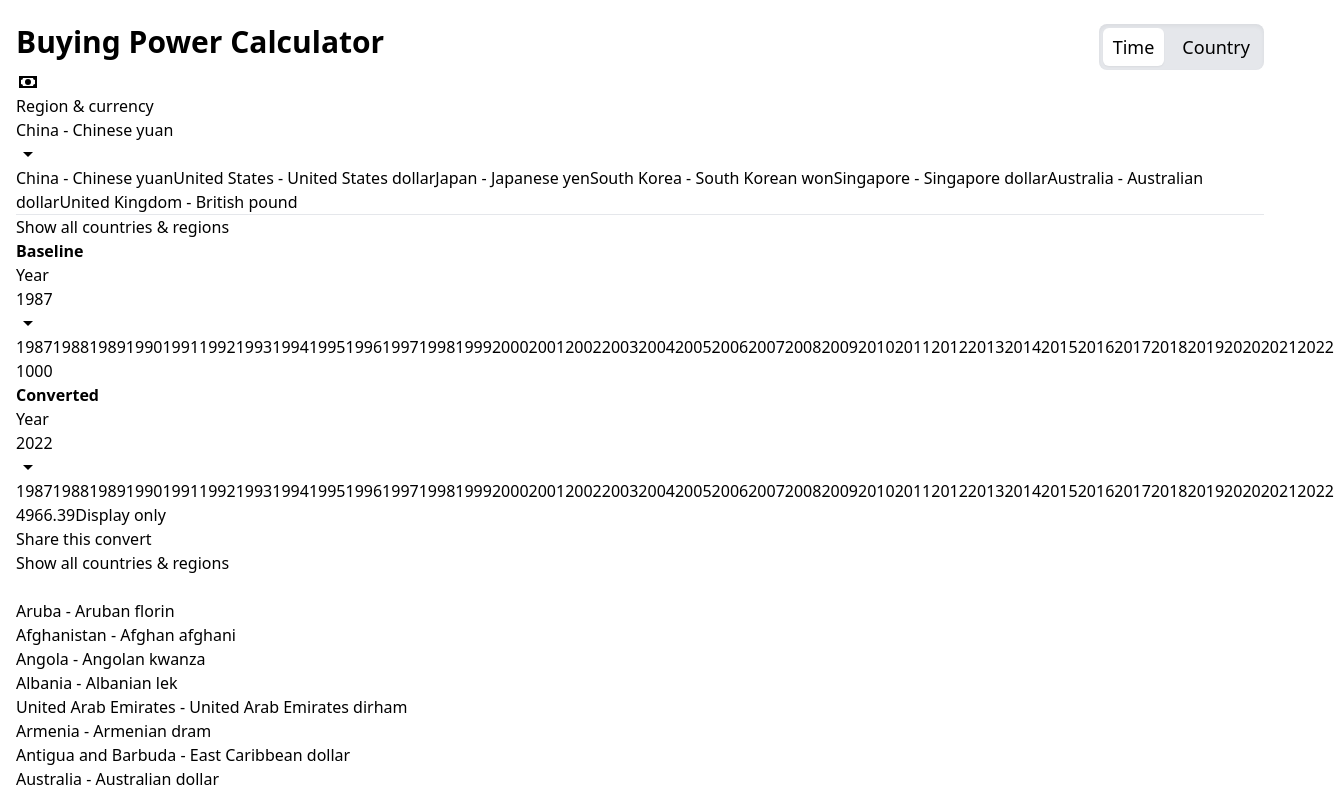
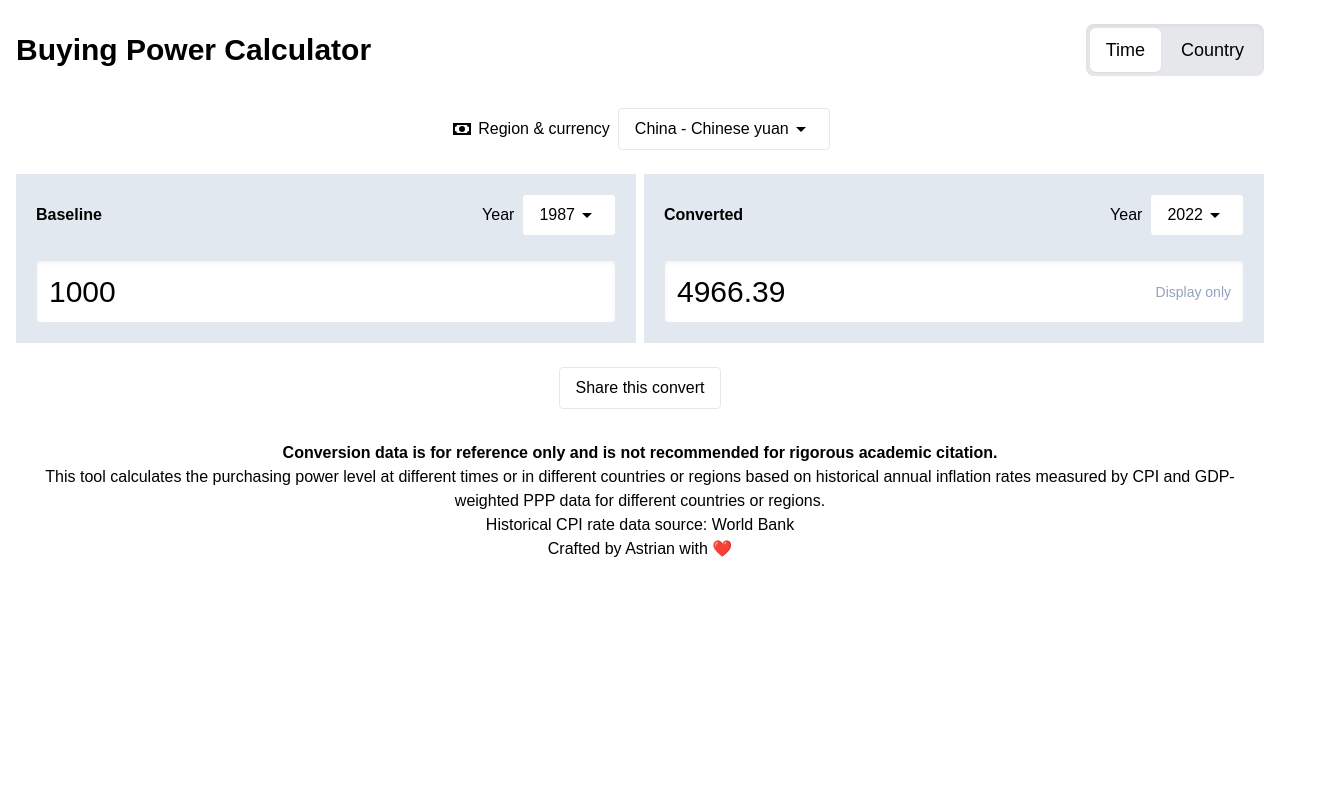
Before and after one commit to Astrian/buying-power-calculator, a React (Vite) app: page / in a window 1280 px wide. Shown: the top 795 px of the page, 1334 px wide, since content can reach past the window. Built offline with nearby package versions, Linux system fonts and the light colour scheme.

Commit message:
css modify

```diff
--- a/src/App.tsx
+++ b/src/App.tsx
@@ -14,18 +14,20 @@ function App() {
   return (
     <>
     <div className="container mx-auto px-[16px]">
-      <div className="flex justify-between mt-6">
+      <div className="flex md:justify-between items-center mt-6 flex-col md:flex-row">
         <h1 className="text-3xl font-bold">{t('website_title')}</h1>
-        <ul className="tab">
+        <ul className="tab mt-4 md:mt-0">
           <li className={feature === 'time' ? 'is-active' : ''} onClick={() => setFeature('time')}><a>{t('feature_time')}</a></li>
           <li className={feature === 'country' ? 'is-active' : ''} onClick={() => setFeature('country')}><a>{t('feature_country')}</a></li>
         </ul>
       </div>
 
+      <hr className="mt-4 md:hidden" />
+
       {feature === 'time' && <Inflation />}
       {feature === 'country' && <Countries />}
 
-      <div className="footer-part">
+      <div className="text-center mt-8">
         <Trans i18nKey="footer">
           <a className="styled" href="https://data.worldbank.org/" target="_blank">World Bank</a>
           <a className="styled" href="https://astrian.moe" target="_blank">blog link</a>
--- a/src/complied.css
+++ b/src/complied.css
@@ -593,8 +593,16 @@ video {
   margin-right: auto;
 }
 
+.mt-4 {
+  margin-top: 1rem;
+}
+
 .mt-6 {
   margin-top: 1.5rem;
+}
+
+.mt-8 {
+  margin-top: 2rem;
 }
 
 .flex {
@@ -605,8 +613,54 @@ video {
   display: table;
 }
 
+.hidden {
+  display: none;
+}
+
+.flex-1 {
+  flex: 1 1 0%;
+}
+
+.flex-col {
+  flex-direction: column;
+}
+
+.items-center {
+  align-items: center;
+}
+
+.justify-center {
+  justify-content: center;
+}
+
 .justify-between {
   justify-content: space-between;
+}
+
+.gap-1 {
+  gap: 0.25rem;
+}
+
+.gap-2 {
+  gap: 0.5rem;
+}
+
+.gap-4 {
+  gap: 1rem;
+}
+
+.bg-slate-200 {
+  --tw-bg-opacity: 1;
+  background-color: rgb(226 232 240 / var(--tw-bg-opacity));
+}
+
+.p-\[20px\] {
+  padding: 20px;
+}
+
+.px-5 {
+  padding-left: 1.25rem;
+  padding-right: 1.25rem;
 }
 
 .px-\[16px\] {
@@ -614,13 +668,44 @@ video {
   padding-right: 16px;
 }
 
+.py-4 {
+  padding-top: 1rem;
+  padding-bottom: 1rem;
+}
+
+.text-center {
+  text-align: center;
+}
+
+.font-number {
+  font-family: din-2014, sans-serif;
+}
+
 .text-3xl {
   font-size: 1.875rem;
   line-height: 2.25rem;
 }
 
+.text-\[30px\] {
+  font-size: 30px;
+}
+
+.text-sm {
+  font-size: 0.875rem;
+  line-height: 1.25rem;
+}
+
 .font-bold {
   font-weight: 700;
+}
+
+.text-slate-400 {
+  --tw-text-opacity: 1;
+  color: rgb(148 163 184 / var(--tw-text-opacity));
+}
+
+* {
+  font-family: runda, source-han-sans-cjk-sc, sans-serif;
 }
 
 .tab {
@@ -629,7 +714,7 @@ video {
   -webkit-user-select: none;
      -moz-user-select: none;
           user-select: none;
-  gap: 0.5rem;
+  gap: 0.25rem;
   border-radius: 8px;
   --tw-bg-opacity: 1;
   background-color: rgb(229 231 235 / var(--tw-bg-opacity));
@@ -641,16 +726,22 @@ video {
     border-radius: 6px;
   }
   li {
-    padding-left: 10px;
-    padding-right: 10px;
+    padding-left: 1rem;
+    padding-right: 1rem;
   }
   li {
-    padding-top: 5px;
-    padding-bottom: 5px;
+    padding-top: 0.5rem;
+    padding-bottom: 0.5rem;
   }
   li {
     font-size: 1.125rem;
     line-height: 1.75rem;
+  }
+  li {
+    &:hover {
+      --tw-bg-opacity: 1;
+      background-color: rgb(209 213 219 / var(--tw-bg-opacity));
+    }
   }
   .is-active {
     --tw-bg-opacity: 1;
@@ -661,4 +752,182 @@ video {
     --tw-shadow-colored: 0 1px 2px 0 var(--tw-shadow-color);
     box-shadow: var(--tw-ring-offset-shadow, 0 0 #0000), var(--tw-ring-shadow, 0 0 #0000), var(--tw-shadow);
   }
+  .is-active{
+    &:hover {
+      --tw-bg-opacity: 1;
+      background-color: rgb(255 255 255 / var(--tw-bg-opacity));
+    }
+  }
 }
+
+.button {
+  display: flex;
+  cursor: pointer;
+  -webkit-user-select: none;
+     -moz-user-select: none;
+          user-select: none;
+  border-radius: 4px;
+  border-width: 1px;
+  border-style: solid;
+  --tw-border-opacity: 1;
+  border-color: rgb(229 231 235 / var(--tw-border-opacity));
+  --tw-bg-opacity: 1;
+  background-color: rgb(255 255 255 / var(--tw-bg-opacity));
+  padding-left: 1rem;
+  padding-right: 1rem;
+  padding-top: 0.5rem;
+  padding-bottom: 0.5rem;
+}
+
+.button:active {
+  --tw-bg-opacity: 1;
+  background-color: rgb(241 245 249 / var(--tw-bg-opacity));
+  --tw-shadow: inset 0 2px 4px 0 rgb(0 0 0 / 0.05);
+  --tw-shadow-colored: inset 0 2px 4px 0 var(--tw-shadow-color);
+  box-shadow: var(--tw-ring-offset-shadow, 0 0 #0000), var(--tw-ring-shadow, 0 0 #0000), var(--tw-shadow);
+}
+
+.dropdown {
+  position: relative;
+  .dropdown-menu {
+    position: absolute;
+  }
+  .dropdown-menu {
+    right: 0px;
+  }
+  .dropdown-menu {
+    z-index: 10;
+  }
+  .dropdown-menu {
+    margin-top: 0.5rem;
+  }
+  .dropdown-menu {
+    display: none;
+  }
+  .dropdown-menu {
+    min-width: 18rem;
+  }
+  .dropdown-menu {
+    border-radius: 4px;
+  }
+  .dropdown-menu {
+    border-width: 1px;
+  }
+  .dropdown-menu {
+    border-style: solid;
+  }
+  .dropdown-menu {
+    --tw-border-opacity: 1;
+    border-color: rgb(229 231 235 / var(--tw-border-opacity));
+  }
+  .dropdown-menu {
+    --tw-bg-opacity: 1;
+    background-color: rgb(255 255 255 / var(--tw-bg-opacity));
+  }
+  .dropdown-menu {
+    --tw-shadow: 0 4px 6px -1px rgb(0 0 0 / 0.1), 0 2px 4px -2px rgb(0 0 0 / 0.1);
+    --tw-shadow-colored: 0 4px 6px -1px var(--tw-shadow-color), 0 2px 4px -2px var(--tw-shadow-color);
+    box-shadow: var(--tw-ring-offset-shadow, 0 0 #0000), var(--tw-ring-shadow, 0 0 #0000), var(--tw-shadow);
+  }
+  .dropdown-menu {
+    .dropdown-content {
+      display: flex;
+    }
+    .dropdown-content {
+      max-height: 24rem;
+    }
+    .dropdown-content {
+      flex-direction: column;
+    }
+    .dropdown-content {
+      overflow-y: scroll;
+    }
+    .dropdown-content {
+      .dropdown-item {
+        padding-left: 1rem;
+        padding-right: 1rem;
+      }
+      .dropdown-item {
+        padding-top: 0.5rem;
+        padding-bottom: 0.5rem;
+      }
+      .dropdown-item {
+        &:hover {
+          --tw-bg-opacity: 1;
+          background-color: rgb(243 244 246 / var(--tw-bg-opacity));
+        }
+      }
+    }
+  }
+}
+
+.dropdown.is-active {
+  .button {
+    --tw-bg-opacity: 1;
+    background-color: rgb(241 245 249 / var(--tw-bg-opacity));
+  }
+  .button {
+    --tw-shadow: inset 0 2px 4px 0 rgb(0 0 0 / 0.05);
+    --tw-shadow-colored: inset 0 2px 4px 0 var(--tw-shadow-color);
+    box-shadow: var(--tw-ring-offset-shadow, 0 0 #0000), var(--tw-ring-shadow, 0 0 #0000), var(--tw-shadow);
+  }
+  .dropdown-menu {
+    display: block;
+  }
+}
+
+.input {
+  width: 100%;
+  border-radius: 4px;
+  border-width: 1px;
+  border-style: solid;
+  --tw-border-opacity: 1;
+  border-color: rgb(229 231 235 / var(--tw-border-opacity));
+  --tw-bg-opacity: 1;
+  background-color: rgb(255 255 255 / var(--tw-bg-opacity));
+  padding-left: 0.75rem;
+  padding-right: 0.75rem;
+  padding-top: 0.5rem;
+  padding-bottom: 0.5rem;
+  --tw-shadow: inset 0 2px 4px 0 rgb(0 0 0 / 0.05);
+  --tw-shadow-colored: inset 0 2px 4px 0 var(--tw-shadow-color);
+  box-shadow: var(--tw-ring-offset-shadow, 0 0 #0000), var(--tw-ring-shadow, 0 0 #0000), var(--tw-shadow);
+  outline: 2px solid transparent;
+  outline-offset: 2px;
+}
+
+.input:focus {
+  --tw-border-opacity: 1;
+  border-color: rgb(2 132 199 / var(--tw-border-opacity));
+  --tw-shadow-color: rgb(2 132 199 / 0.2);
+  --tw-shadow: var(--tw-shadow-colored);
+}
+
+.input {
+  &::-webkit-inner-spin-button {
+    -webkit-appearance: none;
+            appearance: none;
+  }
+}
+
+@media (min-width: 768px) {
+  .md\:mt-0 {
+    margin-top: 0px;
+  }
+
+  .md\:block {
+    display: block;
+  }
+
+  .md\:hidden {
+    display: none;
+  }
+
+  .md\:flex-row {
+    flex-direction: row;
+  }
+
+  .md\:justify-between {
+    justify-content: space-between;
+  }
+}
--- a/src/features/inflation.tsx
+++ b/src/features/inflation.tsx
@@ -249,24 +249,17 @@ function Inflation() {
 
   return (
     <>
-      <div className="feature-body">
-        <div className="country-selector">
-          <span className="icon-text">
-            <span className="icon">
-              <Icon path={mdiCash} size={1} />
-            </span>{" "}
-            <span className="region-label">{t("select_country_label")}</span>
-          </span>
+      <div className="flex flex-col mt-8">
+        <div className="flex justify-center items-center gap-2">
+          <div className="flex gap-1">
+            <Icon path={mdiCash} size={1} />
+            <span className="region-label hidden md:block">{t("select_country_label")}</span>
+          </div>
           <div
             className={cn("dropdown is-right", dropdownActive && "is-active")}
             onClick={dropdownHandler}
           >
-            <div className="dropdown-trigger">
-              <button
-                className="button"
-                aria-haspopup="true"
-                aria-controls="dropdown-menu"
-              >
+            <div className="button">
                 <span>
                   {t(`country_${currentCounty}`)} -{" "}
                   {t(`currency_${currentCounty}`)}
@@ -274,9 +267,9 @@ function Inflation() {
                 <span className="icon is-small">
                   <Icon path={mdiMenuDown} size={1} />
                 </span>
-              </button>
             </div>
-            <div className="dropdown-menu" role="menu">
+
+            <div className="dropdown-menu">
               <div className="dropdown-content">
                 {frequentCountriesItems}
                 <hr className="dropdown-divider" />
@@ -291,11 +284,11 @@ function Inflation() {
             </div>
           </div>
         </div>
-        <div className="calculator-body">
-          <div className="module from">
-            <div className="year">
+        <div className="flex flex-col md:flex-row mt-6 gap-2">
+          <div className="flex-1 bg-slate-200 p-[20px] gap-4">
+            <div className="flex justify-between items-center">
               <strong>{t("year_from_title")}</strong>
-              <div className="selector">
+              <div className="flex items-center gap-2">
                 <span>{t("year")}</span>
                 <div
                   className={cn(
@@ -328,7 +321,7 @@ function Inflation() {
             </div>
             <input
               type="number"
-              className="input"
+              className="input text-[30px] mt-6 px-5 py-4 font-number"
               step="0.01"
               placeholder={t("from_input_placeholder")}
               value={fromAmount}
@@ -338,10 +331,10 @@ function Inflation() {
             />
           </div>
 
-          <div className="module to">
-            <div className="year">
+          <div className="flex-1 bg-slate-200 p-[20px] gap-4">
+            <div className="flex justify-between items-center">
               <strong>{t("year_to_title")}</strong>
-              <div className="selector">
+              <div className="flex items-center gap-2">
                 <span>{t("year")}</span>
                 <div
                   className={cn(
@@ -373,21 +366,21 @@ function Inflation() {
                 </div>
               </div>
             </div>
-            <div className="input">
-              <span>{toAmount}</span>
-              <span className="readonly-tag">{t("readonly")}</span>
+            <div className="input text-[30px] mt-6 px-5 py-4 flex justify-between items-center">
+              <span className="font-number">{toAmount}</span>
+              <span className="text-sm text-slate-400">{t("readonly")}</span>
             </div>
           </div>
         </div>
 
-        <div className="share">
+        <div className="flex items-center justify-center mt-6">
           <button className="button" onClick={share}>
             {t("share")}
           </button>
         </div>
       </div>
 
-      <div className={cn("modal", showAllCountries && "is-active")}>
+      <div className="hidden">
         <div className="modal-background"></div>
         <div className="modal-card">
           <header className="modal-card-head">
--- a/src/style.scss
+++ b/src/style.scss
@@ -2,12 +2,120 @@
 @tailwind components;
 @tailwind utilities;
 
+* {
+  @apply
+    font-global;
+}
+
 .tab {
-  @apply flex gap-2 cursor-default bg-gray-200 p-1 rounded-[8px] shadow-inner select-none;
+  @apply
+    flex
+    gap-1
+    cursor-default
+    bg-gray-200
+    p-1
+    rounded-[8px]
+    shadow-inner select-none;
   li {
-    @apply text-lg px-[10px] py-[5px] rounded-[6px];
+    @apply
+      text-lg
+      px-4
+      py-2
+      rounded-[6px];
+    &:hover {
+      @apply
+        bg-gray-300;
+    }
   }
   .is-active{
-    @apply bg-white shadow-sm;
+    @apply
+      bg-white
+      shadow-sm;
+    &:hover {
+      @apply
+        bg-white;
+    }
   }
 }
+
+.button {
+  @apply
+    flex
+    bg-white
+    px-4
+    py-2
+    border-solid
+    border-gray-200
+    border-[1px]
+    rounded-[4px]
+    select-none
+    cursor-pointer
+    active:shadow-inner
+    active:bg-slate-100;
+}
+.dropdown {
+  @apply
+    relative;
+  .dropdown-menu {
+    @apply
+      absolute
+      border-gray-200
+      border-solid
+      border-[1px]
+      shadow-md
+      min-w-72
+      mt-2
+      bg-white
+      rounded-[4px]
+      right-0
+      hidden
+      z-10;
+
+      .dropdown-content {
+        @apply
+          flex
+          flex-col
+          max-h-96
+          overflow-y-scroll;
+          .dropdown-item {
+            @apply
+              px-4
+              py-2;
+            &:hover {
+              @apply
+                bg-gray-100;
+            }
+          }
+      }
+  }
+}
+
+.dropdown.is-active {
+  .button {
+    @apply
+    bg-slate-100
+      shadow-inner;
+  }
+  .dropdown-menu {
+    @apply
+      block;
+  }
+}
+
+.input {
+  @apply
+    w-full
+    bg-white
+    outline-none
+    rounded-[4px]
+    border-solid border-[1px] border-gray-200
+    shadow-inner
+    px-3
+    py-2
+    focus:border-sky-600
+    focus:shadow-sky-600/20;
+    &::-webkit-inner-spin-button {
+      @apply
+        appearance-none;
+    }
+}
--- a/tailwind.config.js
+++ b/tailwind.config.js
@@ -3,6 +3,10 @@ export default {
   content: ["./src/**/*.{html,jsx,tsx}"],
   theme: {
     extend: {},
+    fontFamily: {
+      number: ['din-2014','sans-serif'],
+      global: ['runda','source-han-sans-cjk-sc','sans-serif']
+    }
   },
   plugins: [],
 }
```
